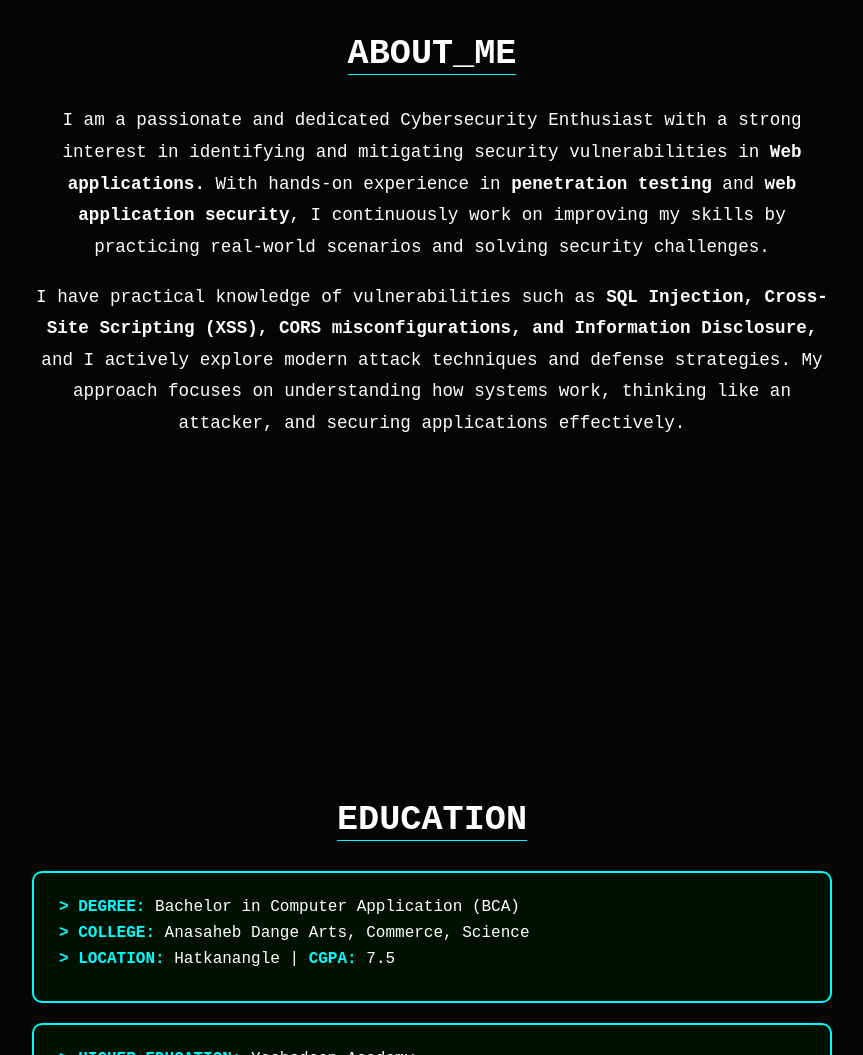
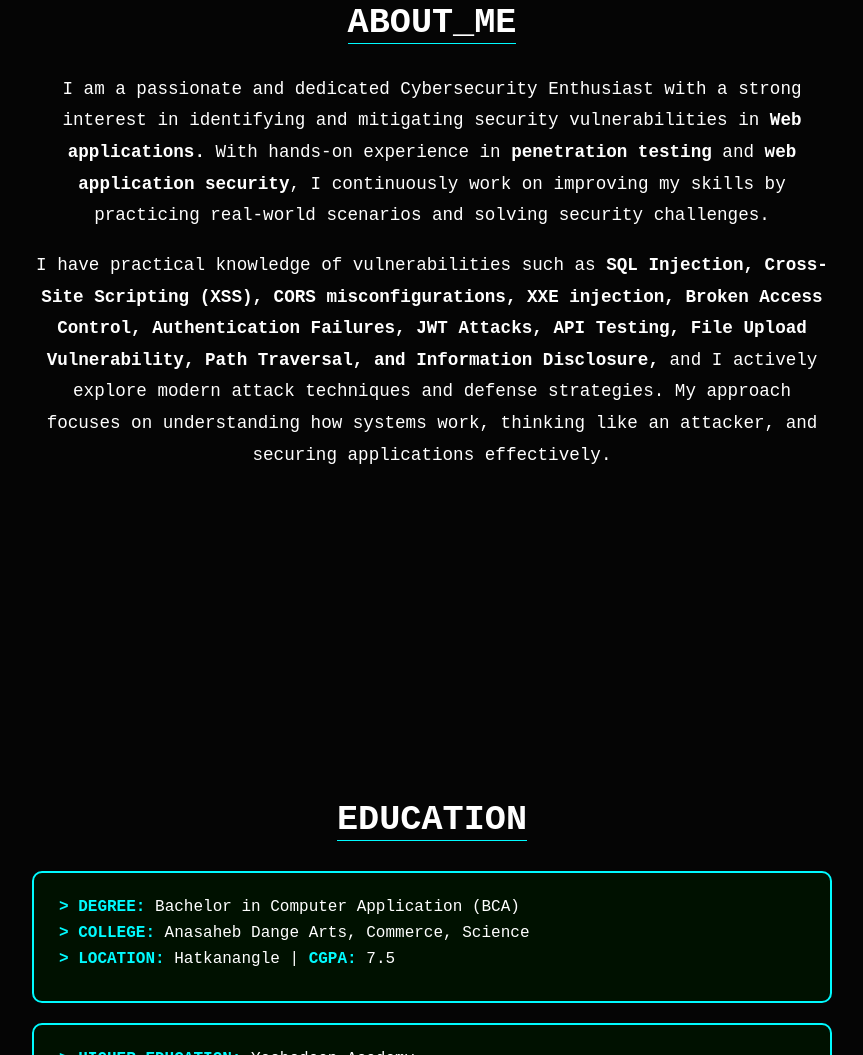
Before and after one commit to Exploit-Yogesh/portfolio, a plain HTML site: page index.html in a window 1280 px wide. Shown: the part 983-2038 px from the top of the page, without its empty margins (208-1071 px from the left). Drawn offline with Linux system fonts and the light colour scheme.

Commit message:
Expand vulnerability knowledge in index.html

```diff
--- a/index.html
+++ b/index.html
@@ -341,7 +341,7 @@
             </p>
             <br>
             <p>
-            I have practical knowledge of vulnerabilities such as <b>SQL Injection, Cross-Site Scripting (XSS), CORS misconfigurations, and Information Disclosure,</b> and I actively explore modern attack techniques and defense strategies.
+            I have practical knowledge of vulnerabilities such as <b>SQL Injection, Cross-Site Scripting (XSS), CORS misconfigurations, XXE injection, Broken Access Control, Authentication Failures, JWT Attacks, API Testing, File Upload Vulnerability, Path Traversal, and Information Disclosure,</b> and I actively explore modern attack techniques and defense strategies.
             My approach focuses on understanding how systems work, thinking like an attacker, and securing applications effectively.
         </p>
     </section>
```
